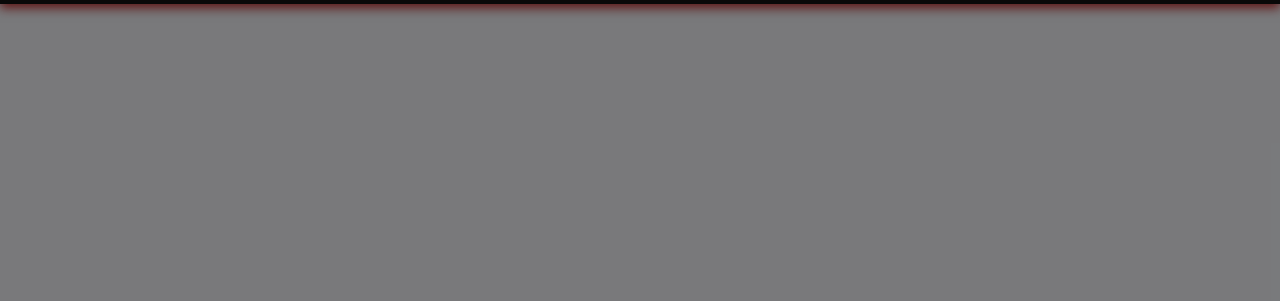
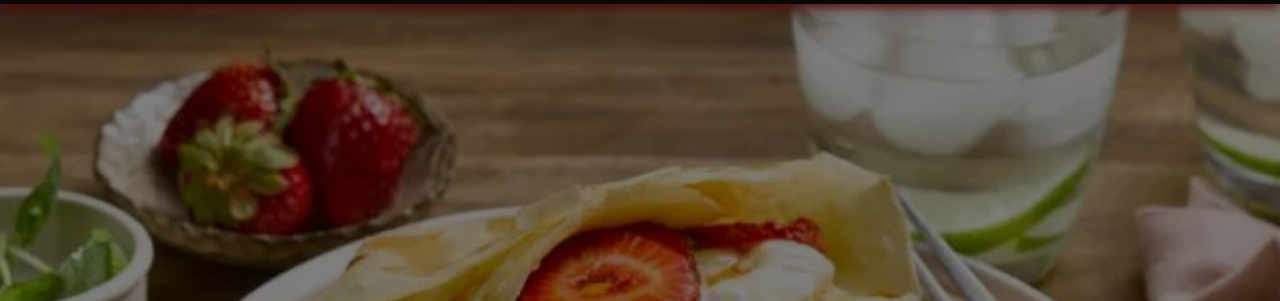
Before and after one commit to Angel420calixto/proyecto_ange-, a plain HTML site: page index.html in a window 1280 px wide. Shown: the part 112-413 px from the top of the page. Drawn offline with nearby package versions, Linux system fonts and the light colour scheme; the site is published under a folder, as on GitHub Pages, so addresses that start at the root find nothing; a web font is replaced by a local one.

Commit message:
quite barras

```diff
--- a/style.css
+++ b/style.css
@@ -125,7 +125,7 @@ body {
     position: relative;
     width: 100%;
     height: 100vh;
-    background-image: url('/img/panquques.webp');
+    background-image: url('img/panquques.webp');
     background-size: cover;
     background-position: center;
     background-repeat: no-repeat;
```
